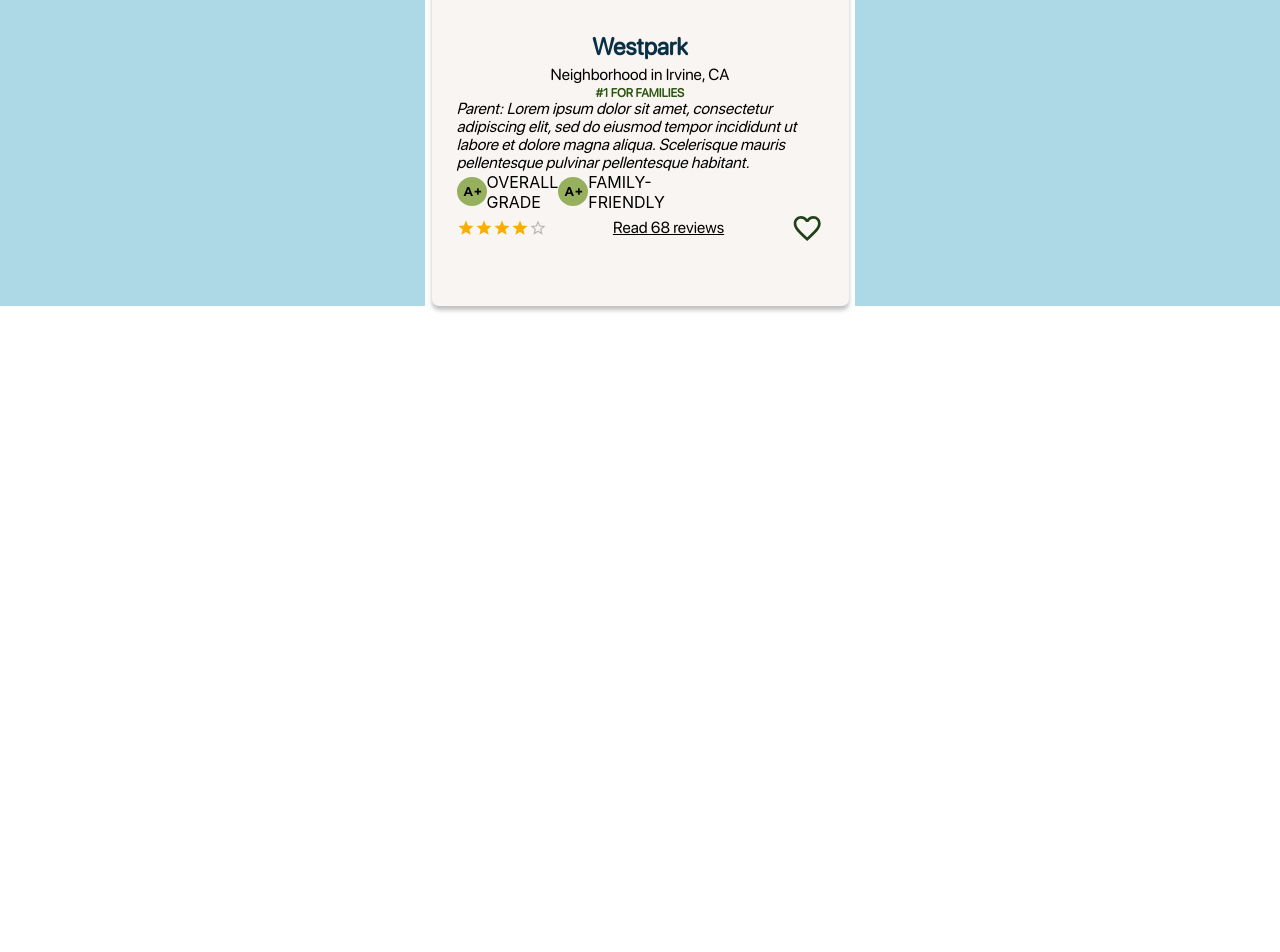
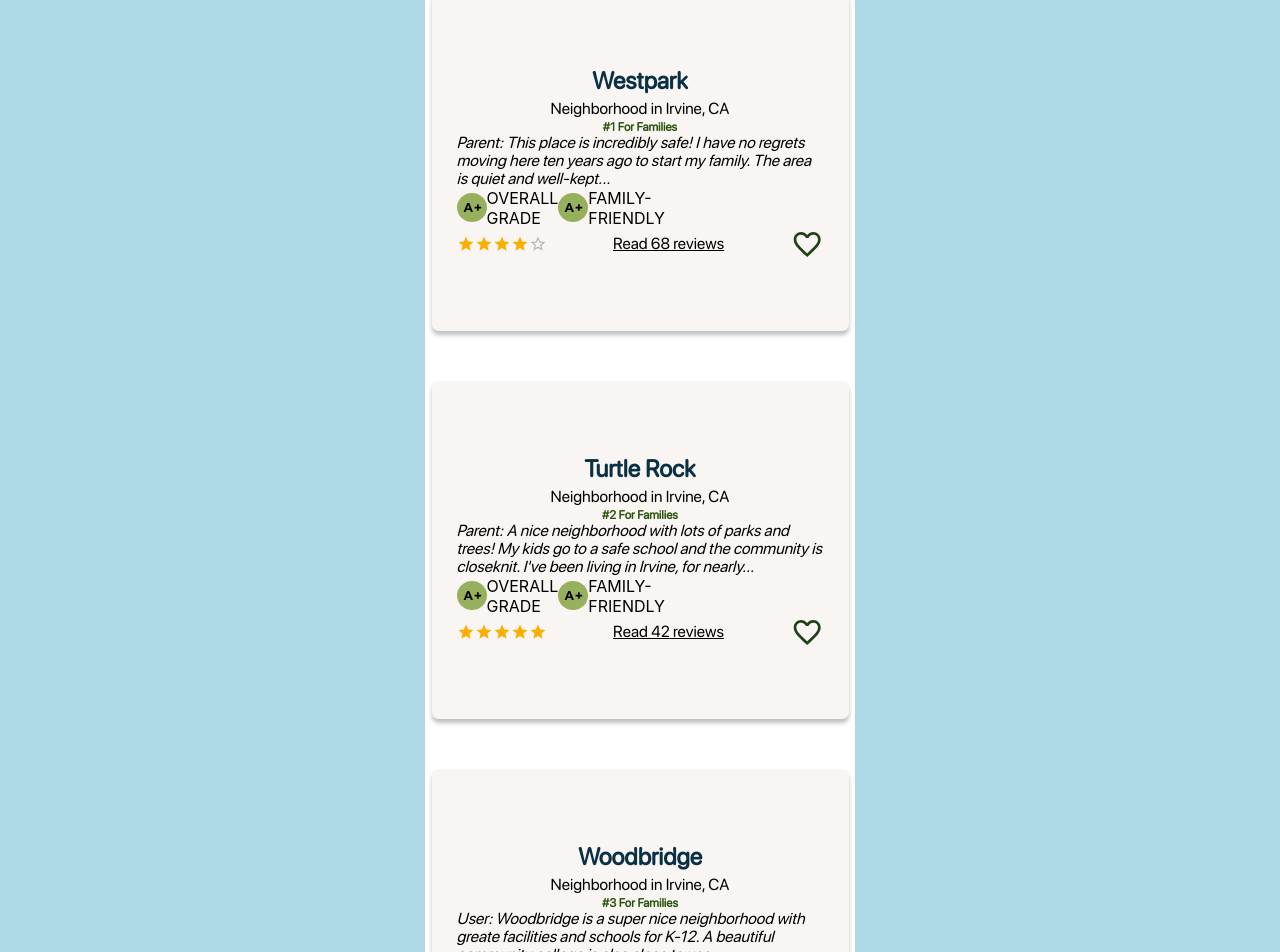
Before and after one commit to btrinh426/HomefulFrontEnd, a React (Create React App) app: page /bestforfamily in a window 1280 px wide. Shown: the part 200-1152 px from the top of the page. Before the commit the page ends 800 px from the top, so only its background shows below. Built offline with nearby package versions, Linux system fonts and the light colour scheme.

Commit message:
updated location card

```diff
--- a/src/components/LocationCard.js
+++ b/src/components/LocationCard.js
@@ -1,27 +1,37 @@
-import React from "react";
+import React, { useState } from "react";
 import gradeImg from "../images/icons/gradeImg.svg";
 import LikeButton from "../images/buttons/LikeButton.svg";
 import { Rating } from "@mui/material";
 import styles from "../sass/locationcard.module.scss";
 
-const LocationCard = () => {
+const LocationCard = ({ city }) => {
+  const [liked, setLiked] = useState(true);
+
   const handleReview = () => {
     console.log("clicked review");
   };
+
+  const handleLike = async () => {
+    const isLiked = await setLiked(!liked);
+    if (liked) {
+      console.log("liked");
+    } else {
+      console.log("unliked");
+    }
+    return isLiked;
+  };
+
   return (
     <div className={styles.locationCardContainer}>
       <div className={styles.locationCard}>
         <div className={styles.titleContainer}>
-          <div className={styles.bigFont}>Westpark</div>
-          <div className={styles.medFont}>Neighborhood in Irvine, CA</div>
-          <div className={styles.greenFont}>#1 FOR FAMILIES</div>
+          <div className={styles.bigFont}>{city.name}</div>
+          <div className={styles.medFont}>{city.subTitle}</div>
+          <div className={styles.greenFont}>{city.rank}</div>
         </div>
         <div className={styles.contentContainer}>
           <div className={styles.content}>
-            <span>Parent:</span> Lorem ipsum dolor sit amet, consectetur
-            adipiscing elit, sed do eiusmod tempor incididunt ut labore et
-            dolore magna aliqua. Scelerisque mauris pellentesque pulvinar
-            pellentesque habitant.
+            {city.user}: {city.content}
           </div>
           <div className={styles.gradeContainer}>
             <div className={styles.gradeContent}>
@@ -41,11 +51,16 @@ const LocationCard = () => {
             </div>
           </div>
           <div className={styles.footerContainer}>
-            <Rating color="black" size="small" value={4} readOnly />
+            <Rating color="black" size="small" value={city.stars} readOnly />
             <div className={styles.medFont} onClick={handleReview}>
-              <u>Read 68 reviews</u>
+              <u>Read {city.numOfReviews} reviews</u>
             </div>
-            <img src={LikeButton} alt="like button" />
+            <img
+              className={styles.likeButton}
+              src={LikeButton}
+              alt="like button"
+              onClick={handleLike}
+            />
           </div>
         </div>
       </div>
--- a/src/pages/BestForFamily.js
+++ b/src/pages/BestForFamily.js
@@ -1,7 +1,8 @@
-import React from "react";
+import React, { useState } from "react";
 import CitySearchBar from "../components/CitySearchBar";
 import LocationCard from "../components/LocationCard";
 import styles from "../sass/home.module.scss";
+import city from "../sampleData/Cities.json";
 import font from "../sass/createacc.module.scss";
 import ViewMapButton from "../images/icons/ViewMapButton.svg";
 import FilterMapButton from "../images/icons/FilterMapButton.svg";
@@ -21,7 +22,9 @@ const BestForFamily = () => {
         </div>
       </div>
       <div className={styles.locationCardContainer}>
-        <LocationCard />
+        {city.map((city) => {
+          return <LocationCard city={city} key={city.id} />;
+        })}
       </div>
     </div>
   );
--- /dev/null
+++ b/src/sampleData/Cities.json
@@ -0,0 +1,43 @@
+[
+    {
+        "id": 1,
+        "name": "Westpark",
+        "subTitle": "Neighborhood in Irvine, CA",
+        "rank": "#1 For Families",
+        "user": "Parent",
+        "content": "This place is incredibly safe! I have no regrets moving here ten years ago to start my family. The area is quiet and well-kept...",
+        "stars": 4,
+        "numOfReviews": 68
+    },
+    {
+        "id": 2,
+        "name": "Turtle Rock",
+        "subTitle": "Neighborhood in Irvine, CA",
+        "rank": "#2 For Families",
+        "user": "Parent",
+        "content": "A nice neighborhood with lots of parks and trees! My kids go to a safe school and the community is closeknit. I've been living in Irvine, for nearly...",
+        "stars": 5,
+        "numOfReviews":42
+    },
+    {
+        "id": 3,
+        "name": "Woodbridge",
+        "subTitle": "Neighborhood in Irvine, CA",
+        "rank": "#3 For Families",
+        "user": "User",
+        "content": "Woodbridge is a super nice neighborhood with greate facilities and schools for K-12. A beautiful community college is also close to use",
+        "stars": 4,
+        "numOfReviews": 39
+    },
+    {
+        "id": 4,
+        "name": "Oak Creek",
+        "subTitle": "Neighborhood in Irvine, CA",
+        "rank": "#4 For Families",
+        "user": "Former Resident",
+        "content": "This place was greate for us when we were raising our family. We moved when our kids were grown up but it's always going to be home for us.",
+        "stars": 5,
+        "numOfReviews": 20
+    }
+
+]
--- a/src/sass/locationcard.module.scss
+++ b/src/sass/locationcard.module.scss
@@ -9,6 +9,7 @@
     box-shadow: 0 4px 4px 0 rgba(0, 0, 0, 0.25);
     border-radius: 7px;
     background-color: #F9F5F2;
+    margin: 25px;
 }
 
 .titleContainer {
@@ -79,3 +80,7 @@
     align-items: center;
     width: 100%;
 }
+
+.likeButton {
+    cursor: pointer;
+}
```
